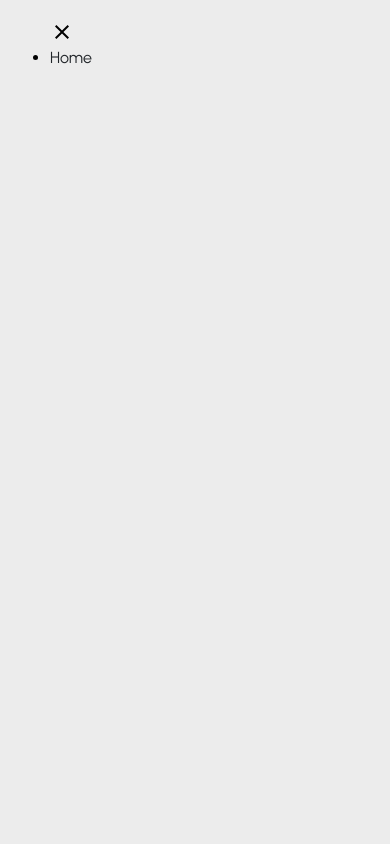
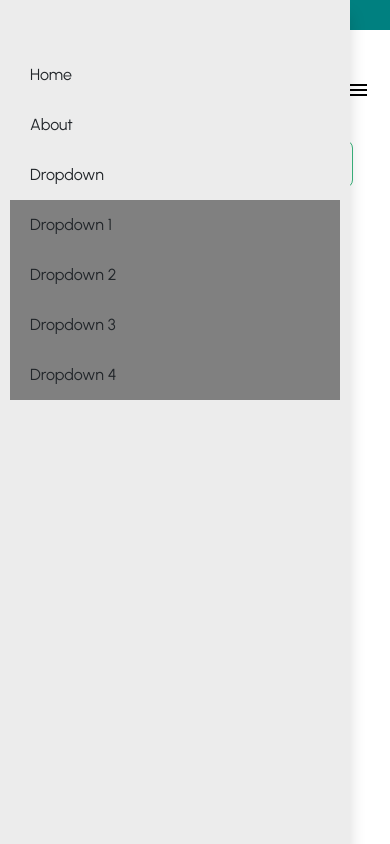
Before and after one commit to almasrafaqat/PahlaStore, a React (Create React App) app: page / in a window 390 px wide. Built offline with nearby package versions, Linux system fonts and the light colour scheme.

Commit message:
Mobile Navbar

```diff
--- a/src/components/header-mobile/header-mobile.component.jsx
+++ b/src/components/header-mobile/header-mobile.component.jsx
@@ -164,7 +164,7 @@ const HeaderMobile = () => {
           </Center>
         </Wrapper>
       </Container>
-      <NavMobile/>
+      <NavMobile />
     </>
   );
 };
--- a/src/components/nav-mobile/nav-mobile.component.jsx
+++ b/src/components/nav-mobile/nav-mobile.component.jsx
@@ -4,26 +4,59 @@ import { Link } from "../../GlobalStyle";
 import { Mobile576, Mobile768 } from "../../responsive";
 
 const Container = styled.div`
-  border: 1px solid black;
+
 `;
 
 const Wrapper = styled.div`
-  background: #ececec;
+
+`;
+
+
+
+const MenuItem = styled.ul`
+ background: #ececec;
   position: fixed;
-  // width: 80vw;
-  height: 100%;
+  height: 100vh;
+  width: 100%;
+  max-width: 350px;
+  display: block;
   top: 0;
   left: 0;
   z-index: 100;
-  padding: 20px 50px;
-
-  ${Mobile768({ width: "70vw" })};
-  ${Mobile576({ width: "100vw" })};
+  padding: 50px 10px;
+  line-height: 50px;
+  box-shadow: 0 15px 15px rgba(0, 0, 0, 0.15);
+  overflow-y: auto;
 `;
 
-const MenuItem = styled.ul``;
+const MenuList = styled.li`
+  list-style: none;
+  margin: 0;
+`;
 
-const MenuList = styled.li``;
+const MenuLink = styled(Link)`
+  padding: 0 20px;
+  display: block;
+
+  &:hover {
+    background-color: ${({theme}) => theme.colors.primary};
+    color: ${({theme}) => theme.colors.white};
+  }
+`;
+
+const DropdownItem = styled.ul`
+  background-color: gray;
+  padding-left: 20px;
+  width: 100%;
+  position: static;
+  opacity: 1;
+  visibility: visible;
+  top: 500px;
+`;
+
+const DropdownLink = styled(Link)`
+
+`;
 
 const NavMobile = () => {
   return (
@@ -32,7 +65,27 @@ const NavMobile = () => {
         <ClearSharp />
         <MenuItem>
           <MenuList>
-            <Link>Home</Link>
+            <MenuLink>Home</MenuLink>
+          </MenuList>
+          <MenuList>
+            <MenuLink>About</MenuLink>
+          </MenuList>
+          <MenuList>
+            <MenuLink>Dropdown</MenuLink>
+            <DropdownItem>
+              <MenuList>
+                <DropdownLink>Dropdown 1</DropdownLink>
+              </MenuList>
+              <MenuList>
+                <DropdownLink>Dropdown 2</DropdownLink>
+              </MenuList>
+              <MenuList>
+                <DropdownLink>Dropdown 3</DropdownLink>
+              </MenuList>
+              <MenuList>
+                <DropdownLink>Dropdown 4</DropdownLink>
+              </MenuList>
+            </DropdownItem>
           </MenuList>
         </MenuItem>
       </Wrapper>
--- a/src/pages/home/HomePage.jsx
+++ b/src/pages/home/HomePage.jsx
@@ -14,10 +14,8 @@ const HomePage = () => {
   return (
     <Container>
       <Announcement />
-      <Wrapper className="Desktop">
-        <Header />
-      </Wrapper>
-      <Wrapper className="Mobile">
+
+      <Wrapper>
         <HeaderMobile />
       </Wrapper>
 
```
